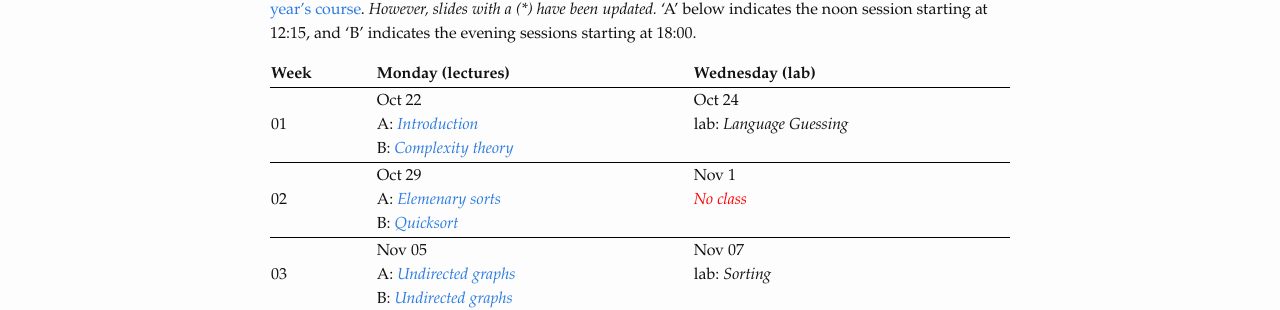
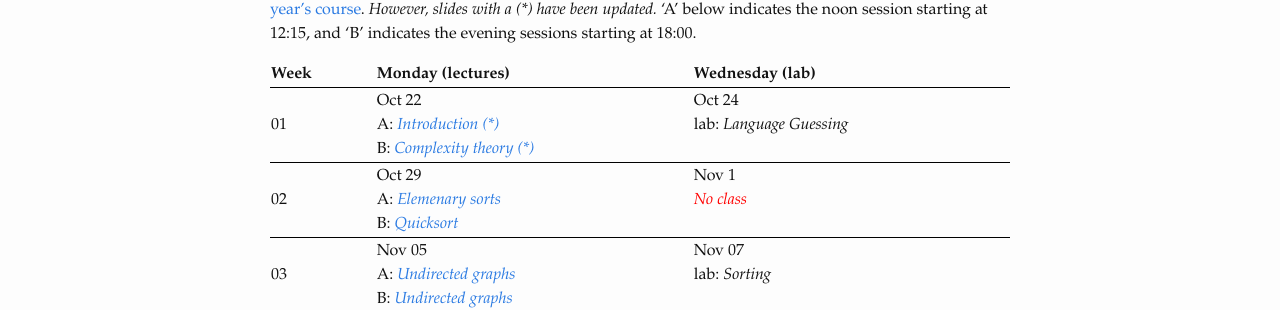
Before and after one commit to dsacl3-2018/dsacl3-2018.github.io, a Jekyll site: the page built from lectures.md, in a window 1280 px wide. Shown: the part 253-563 px from the top of the page. Built offline with Jekyll 4.4.1, drawn with Linux system fonts in a browser that asks for light colours.

```diff
--- a/_data/schedule.yml
+++ b/_data/schedule.yml
@@ -2,8 +2,8 @@
   dates:
     Oct 22:
       topics:
-        A: <a href="slides/intro.pdf">Introduction</a>
-        B: <a href="slides/14AnalysisOfAlgorithms.pdf">Complexity theory</a>
+        A: <a href="slides/intro.pdf">Introduction (*)</a>
+        B: <a href="slides/14AnalysisOfAlgorithms.pdf">Complexity theory (*)</a>
     Oct 24:
       topics:
         lab: Language Guessing
```
